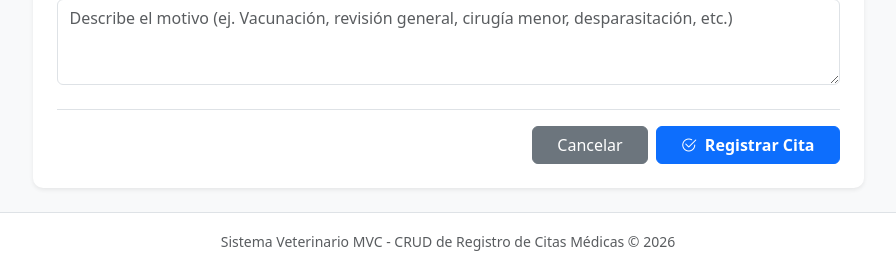
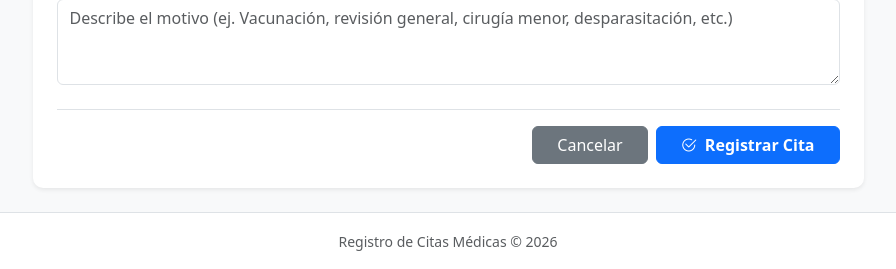
Before and after one commit to mnmjimnz/flask_python, a Flask app: page /animales/nuevo in a window 1280 px wide. Shown: the part 740-1009 px from the top of the page, without its empty margins (192-1088 px from the left). Run offline with Flask 3, Linux system fonts and the light colour scheme.

Commit message:
modificacion de leyenda en pie de pagina

```diff
--- a/templates/base.html
+++ b/templates/base.html
@@ -1,5 +1,6 @@
 <!DOCTYPE html>
 <html lang="es">
+
 <head>
     <meta charset="UTF-8">
     <meta name="viewport" content="width=device-width, initial-scale=1.0">
@@ -11,6 +12,7 @@
     <!-- Estilos personalizados -->
     <link rel="stylesheet" href="{{ url_for('static', filename='css/style.css') }}">
 </head>
+
 <body class="bg-light d-flex flex-column min-vh-100">
 
     <!-- Barra de Navegación -->
@@ -26,12 +28,14 @@
             <div class="collapse navbar-collapse" id="navbarNav">
                 <ul class="navbar-nav ms-auto">
                     <li class="nav-item">
-                        <a class="nav-link text-white d-flex align-items-center gap-1" href="{{ url_for('animals.index') }}">
+                        <a class="nav-link text-white d-flex align-items-center gap-1"
+                            href="{{ url_for('animals.index') }}">
                             <i class="bi bi-card-checklist"></i> Ver Citas
                         </a>
                     </li>
                     <li class="nav-item">
-                        <a class="nav-link btn btn-warning text-dark fw-semibold ms-lg-2 px-3 py-1 mt-2 mt-lg-0" href="{{ url_for('animals.create') }}">
+                        <a class="nav-link btn btn-warning text-dark fw-semibold ms-lg-2 px-3 py-1 mt-2 mt-lg-0"
+                            href="{{ url_for('animals.create') }}">
                             <i class="bi bi-plus-circle-fill"></i> Registrar Mascota
                         </a>
                     </li>
@@ -73,11 +77,12 @@
     <!-- Pie de página -->
     <footer class="bg-white py-3 border-top text-center text-muted mt-auto">
         <div class="container">
-            <small>Sistema Veterinario MVC - CRUD de Registro de Citas Médicas &copy; {{ now_year or 2026 }}</small>
+            <small>Registro de Citas Médicas &copy; {{ now_year or 2026 }}</small>
         </div>
     </footer>
 
     <!-- Bootstrap 5.3 Bundle JS -->
     <script src="https://cdn.jsdelivr.net/npm/bootstrap@5.3.3/dist/js/bootstrap.bundle.min.js"></script>
 </body>
+
 </html>
```
Lines whose indentation alone changed are shown as unchanged.
